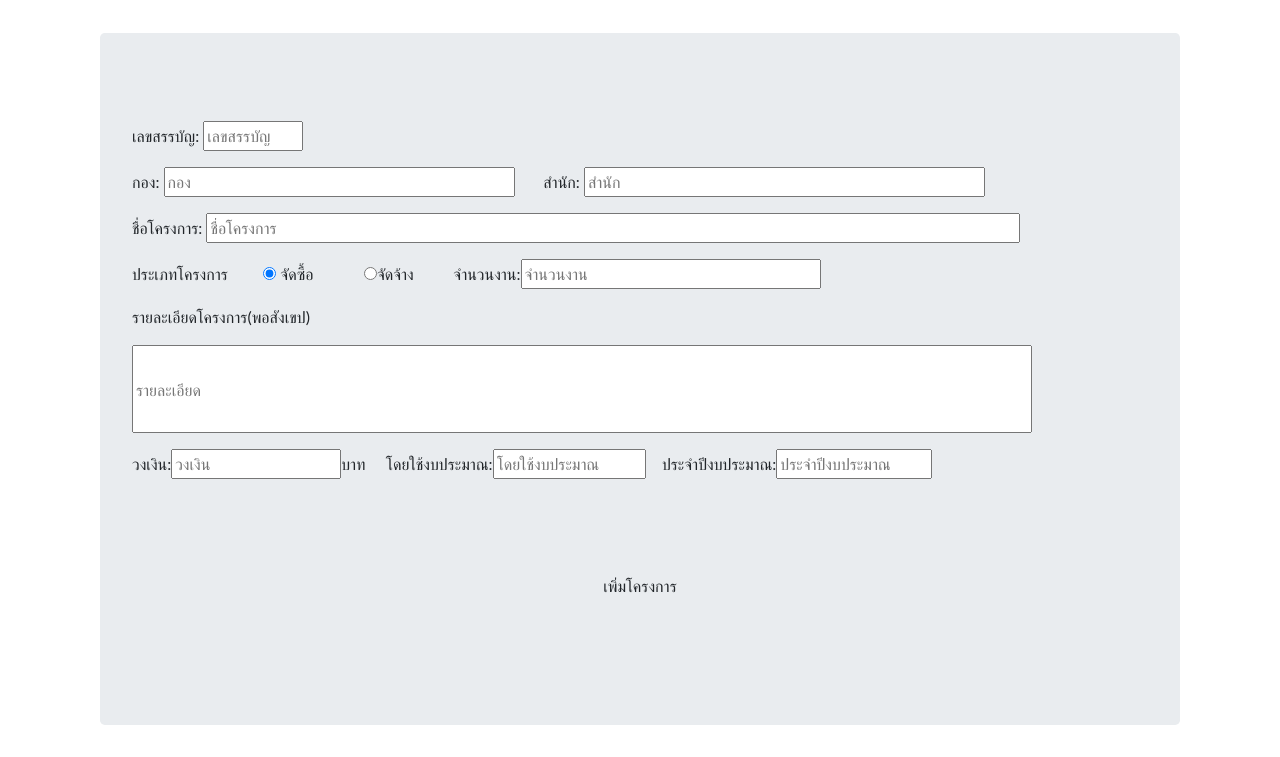
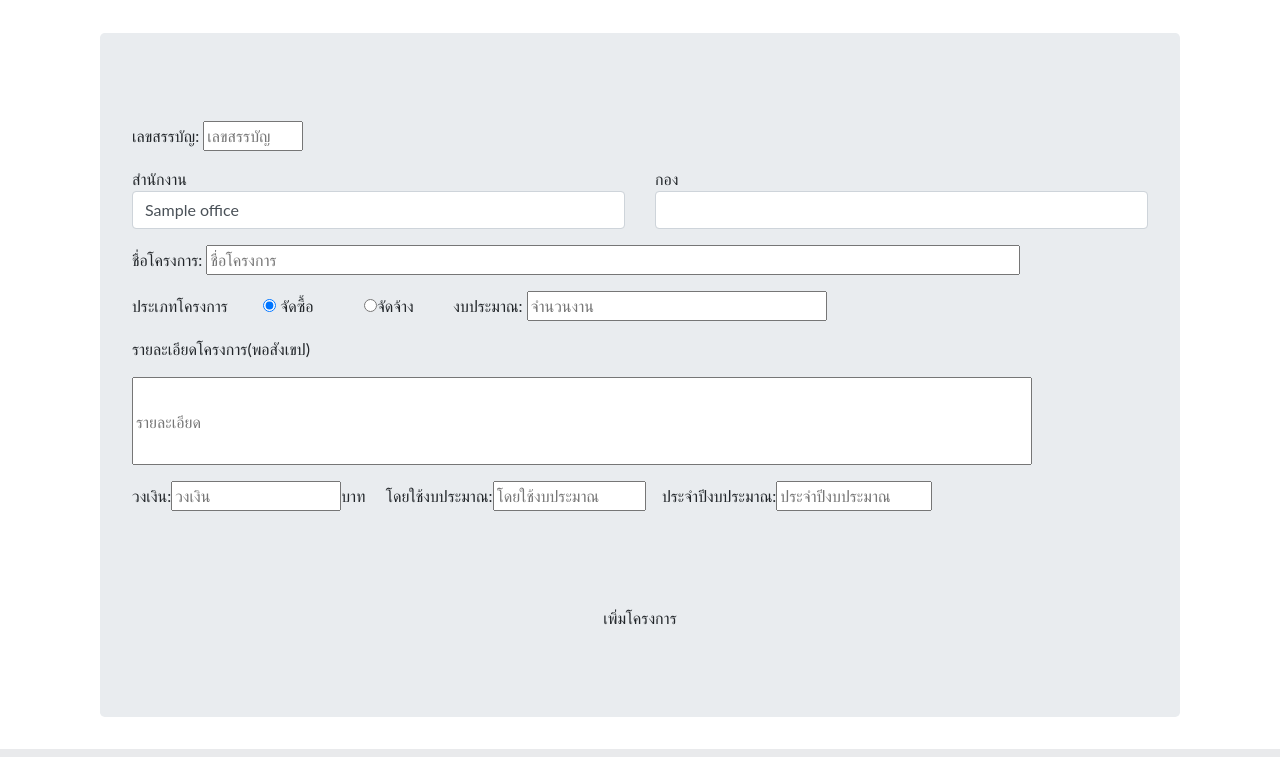
Before and after one commit to nadonez2943/NSM, a Flask app: page /addNewProject in a window 1280 px wide. Shown: the part 207-964 px from the top of the page. Run offline with Flask 2, Linux system fonts and the light colour scheme; tables that the repository leaves empty or names only in its code hold one stand-in row (values such as "Sample post"); lists and menus that the app fills with data are empty; some libraries are stand-ins or nearby versions.

Commit message:
Update addproject.html

```diff
--- a/templates/addproject.html
+++ b/templates/addproject.html
@@ -1,7 +1,5 @@
-
 <doctype html>
    {% extends 'layout.html' %}
-
    {% block body %}
    <br>
    <br>
@@ -13,19 +11,30 @@
    <div class="jumbotron">
    <form action="/addproject" method="post">
       <br>
-
       <dl>
       <p>
          เลขสรรบัญ: <input name="refNumber" value="" type="text" style="width:100px; " placeholder="เลขสรรบัญ" autocomplete="off" required>
       </p>
+      <p>
 
-              <p>
-                กอง: <input name="office" value="" type="text" style="width:351px;" placeholder="กอง" autocomplete="off" required> &nbsp;&nbsp; &nbsp;&nbsp;
-                สำนัก: <input name="divition" value="" type="text" style="width:401px;" placeholder="สำนัก" autocomplete="off" required>
+
+            <div class="row">
+                <div class="col-md-6">
+                     สำนักงาน
+                    <select name="ofid" data-live-search="true" id="ofid" class="form-control" title="Select office">
+                        {% for row in office %}
+                            <option value="{{row.of_id}}">{{row.of_name}}</option>
+                        {% endfor %}
+                    </select>
+                </div>
+                <div class="col-md-6">
+                     กอง
+                    <select name="dv_nameData" data-live-search="true" id="dv_name" class="form-control" title="Select division">
+
+                  </select>
+                </div>
+            </div>
         </p>
-             <!-- <p>
-                ผู้รับผิดชอบ: <input name="projace_m" value="" type="text" style="width:100px; " placeholder="ผู้รับผิดชอบ" autocomplete="off" required>
-             </p> -->
       <p>
          ชื่อโครงการ: <input name="name" value="" type="text" style="width:814px;" placeholder="ชื่อโครงการ" autocomplete="off" required>
       </p>
@@ -38,25 +47,65 @@
             <input type="radio" name="radio" value="จัดจ้าง">จัดจ้าง
             <span class="checkmark"></span>
          </a>&nbsp;&nbsp;&nbsp;&nbsp;
-                จำนวนงาน:<input name="amount" value="" type="text" style="width:300px;"placeholder="จำนวนงาน" autocomplete="off" required>
+         งบประมาณ:
+         <input name="amount" value="" type="text" style="width:300px;"placeholder="จำนวนงาน" autocomplete="off" required>
       </p>
-             <p>รายละเอียดโครงการ(พอสังเขป)</p>
-             <p> <input name="detail" value="" type="text" style="width:900px; height: 88;  " placeholder="รายละเอียด " autocomplete="off" required> </p>
+      <p>
+         รายละเอียดโครงการ(พอสังเขป)
+      </p>
+      <p>
+         <input name="detail" value="" type="text" style="width:900px; height: 88;  " placeholder="รายละเอียด " autocomplete="off" required>
+      </p>
       <p>
          วงเงิน:<input name="financeAmount" value="" type="text" style="width:170px; " placeholder="วงเงิน " autocomplete="off" required>บาท&nbsp;&nbsp; &nbsp;
          โดยใช้งบประมาณ:<input name="budgetSource" value="" type="text" style="width:153px; " placeholder="โดยใช้งบประมาณ " autocomplete="off" required>  &nbsp;&nbsp;
          ประจำปีงบประมาณ:<input name="budgetYears" value="" type="text" style="width:156px; " placeholder="ประจำปีงบประมาณ " autocomplete="off" required>
       </p>
+      <p>
+         <input name="id" value="{{rows[0]+1}}" type="hidden"  required>
+      </p>
       <br>
       <br>
       <br>
-             <CENTER><p>
+      <CENTER>
+      <p>
          <input type="submit" class="btn" value="เพิ่มโครงการ">
-                </p></CENTER>
+      </p>
+      </CENTER>
       </dl>
-
-           <br>
-
    </div>
 </form>
+<script>
+   $(document).ready(function () {
+
+       function load_data(type, category_id) {
+       $.ajax({
+       url: "/division",
+       method: "POST",
+       data: { type: type, category_id: category_id },
+       dataType: "json",
+       success: function (data) {
+           var html = "";
+           for (var count = 0; count < data.length; count++) {
+               html += '<option value="' + data[count].id + '">' + data[count].name + "</option>";
+
+           }
+           if (type == "ofid") {
+               $("#ofid").html(html);
+               $("#ofid").selectpicker("refresh");
+           } else {
+               $("#dv_name").html(html);
+
+           }
+           },
+       });
+   }
+
+   $(document).on("change", "#ofid", function () {
+           var category_id = $("#ofid").val();
+           load_data("dv_nameData", category_id);
+       });
+});
+</script>
+
 {% endblock %}
```
Lines whose indentation alone changed are shown as unchanged.
